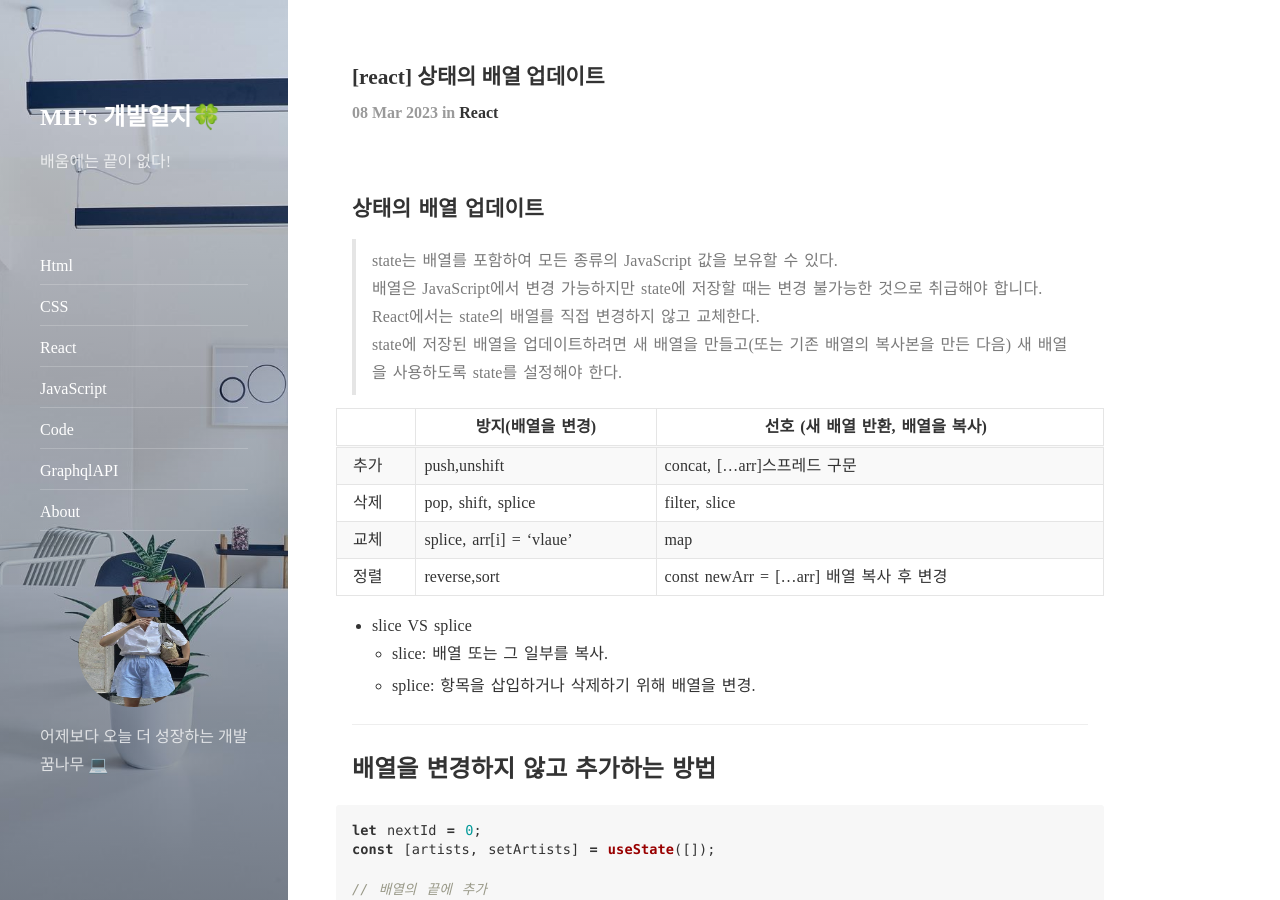
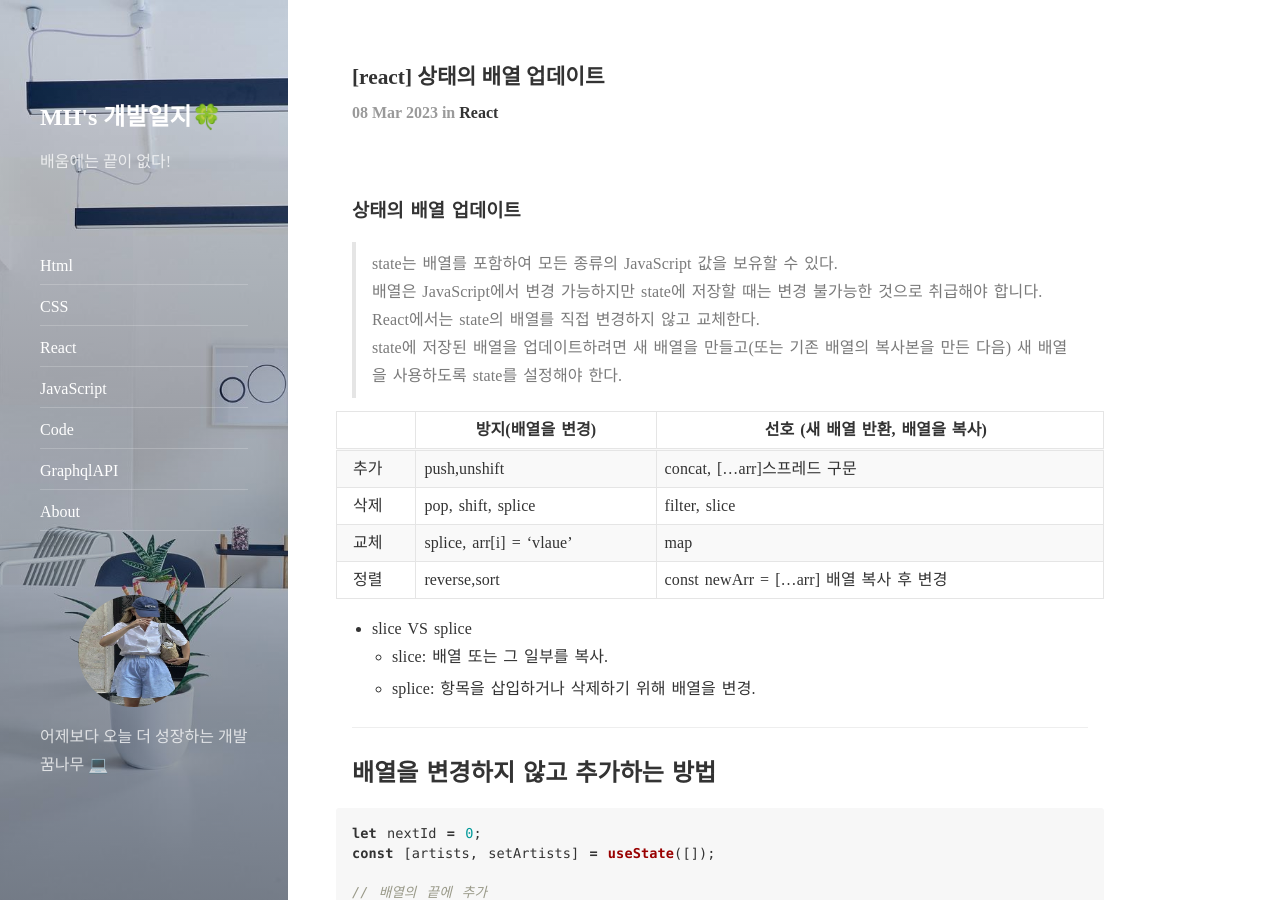
Before and after one commit to MyeongheeJung/MyeongheeJung.github.io, a Jekyll site: the page built from _posts/2023-03-08-react-state-update2.md, in a window 1280 px wide and 900 px high. Built offline with Jekyll 4.4.1, drawn with Linux system fonts in a browser that asks for light colours; nearby versions of some CDN libraries; comment, search, counter and statistics services are not loaded.

Commit message:
[2023-03-08(react study)]

````diff
--- a/_posts/2023-03-08-react-state-update2.md
+++ b/_posts/2023-03-08-react-state-update2.md
@@ -6,7 +6,7 @@ categories: react
 comments: true
 ---
 
-# 상태의 배열 업데이트
+### 상태의 배열 업데이트
 
 > state는 배열를 포함하여 모든 종류의 JavaScript 값을 보유할 수 있다.<br>
 > 배열은 JavaScript에서 변경 가능하지만 state에 저장할 때는 변경 불가능한 것으로 취급해야 합니다.<br>
@@ -160,7 +160,10 @@ export default function List() {
 }
 ```
 
-# 배열 내부의 객체 업데이트
+<hr>
+<br>
+
+### 배열 내부의 객체 업데이트
 
 - 중첩된 상태를 업데이트할 때 업데이트하려는 지점부터 최상위 수준까지 복사본을 만들어야 한다.
 
````
Also changed, not shown: _posts/2023-03-08-react-state-update.md (+2 -4 lines).
